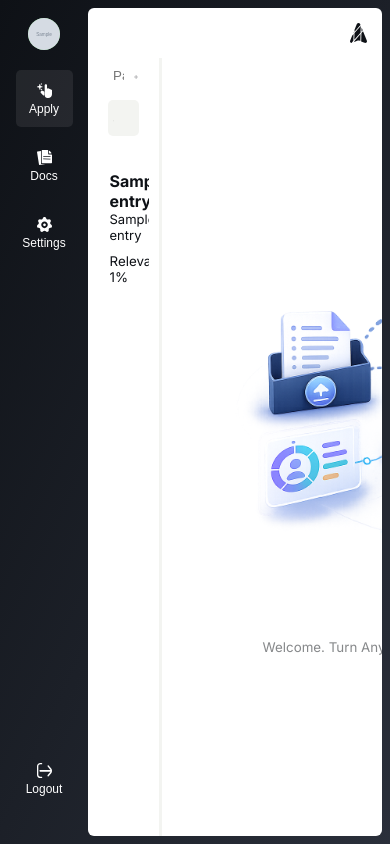
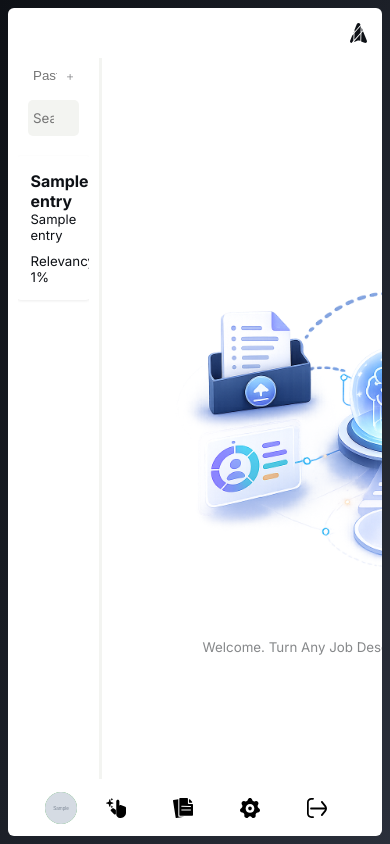
Before and after one commit to AlgorithmicPV/Applyra-v1, a Flask app: page /apply/ in a window 390 px wide. Run offline with Flask 3, Linux system fonts and the light colour scheme; a user stored in the database is signed in; tables that the repository leaves empty hold one stand-in row (values such as "Sample post"); grey boxes marked "Sample" are stand-in pictures; some libraries are stand-ins or nearby versions.

Commit message:
feat: Add initial mobile responsive styles

```diff
--- a/app/static/css/user/apply/components/card.css
+++ b/app/static/css/user/apply/components/card.css
@@ -16,7 +16,18 @@
     /* Internet Explorer/Edge */
     user-select: none;
     /* Standard */
+    background-color: var(--surface-color, #ffffff);
+
+    box-shadow: 0 1px 3px rgba(0, 0, 0, 0.08);
+
+    cursor: pointer;
+    font-family: "Inter";
+    transition:
+      background-color 0.2s ease,
+      box-shadow 0.2s ease;
+
   }
+
 
   .job-card.deleting {
     display: none;
@@ -24,7 +35,9 @@
 
 
   .job-card:hover {
-    background-color: #F3F4F1;
+    background-color: #f8f9fa;
+    box-shadow: 0 3px 8px rgba(0, 0, 0, 0.1);
+
   }
 
 
--- a/app/static/css/user/apply/components/detail.css
+++ b/app/static/css/user/apply/components/detail.css
@@ -152,4 +152,8 @@
     color: #FFFFFF;
     width: max-content;
   }
+
+  .documents button:hover {
+    background: #7C3AED;
+  }
 }
--- a/app/static/css/user/base.css
+++ b/app/static/css/user/base.css
@@ -83,7 +83,7 @@ body {
   background-color: rgba(255, 255, 255, 0.08);
 }
 
-.nav-bar button p{
+.nav-bar button p {
   color: #FFFF;
   margin: 0;
   line-height: 1;
@@ -144,3 +144,46 @@ body {
   width: 0;
   height: 0;
 }
+
+
+@media (max-width: 560px) {
+
+  body {
+    overflow: auto;
+  }
+
+  .main-content {
+    display: flex;
+    flex-direction: column-reverse;
+    gap: 0;
+    height: calc(100vh - 16px);
+  }
+
+  .page {
+    border-radius: 6px 6px 0 0;
+  }
+
+  .nav-bar {
+    background-color: #FFFF;
+    flex-direction: row;
+    height: max-content;
+    border: none;
+    border-radius: 0 0 6px 6px;
+  }
+
+  .nav-bar button img {
+    filter: invert(1);
+    height: 20px;
+    width: auto;
+  }
+
+  .nav-bar button p {
+    display: none;
+  }
+
+  .logout-btn {
+    margin-top: initial;
+    margin-bottom: 0;
+  }
+
+}
--- a/app/static/css/user/documents/doc-home.css
+++ b/app/static/css/user/documents/doc-home.css
@@ -91,7 +91,7 @@
   }
 
   .list tbody tr {
-    background-color: var(--surface-color, #ffffff);
+    background-color: #ffffff;
 
     box-shadow: 0 1px 3px rgba(0, 0, 0, 0.08);
 
@@ -103,7 +103,7 @@
   }
 
   .list tbody tr:hover {
-    background-color: var(--surface-hover, #f8f9fa);
+    background-color: #f8f9fa;
     box-shadow: 0 3px 8px rgba(0, 0, 0, 0.1);
   }
 
--- a/app/templates/base.html
+++ b/app/templates/base.html
@@ -11,6 +11,7 @@
         <script src="https://unpkg.com/htmx.org@1.9.10"></script>
         <script src="https://unpkg.com/htmx.org@1.9.12/dist/ext/json-enc.js"></script>
         <script src="https://cdn.jsdelivr.net/npm/tom-select@2.6.1/dist/js/tom-select.complete.min.js"></script>
+        <meta name="viewport" content="width=device-width, initial-scale=1.0">
     </head>
     <body>
         <main id="app" hx-history-elt>
```
